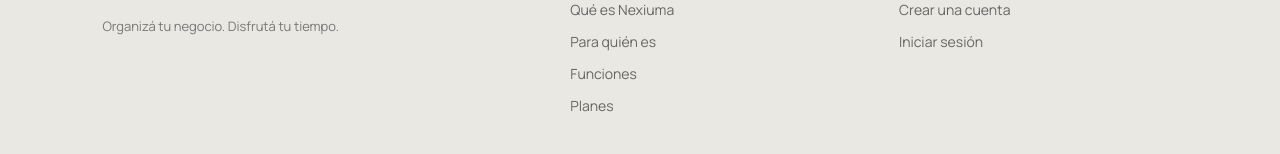
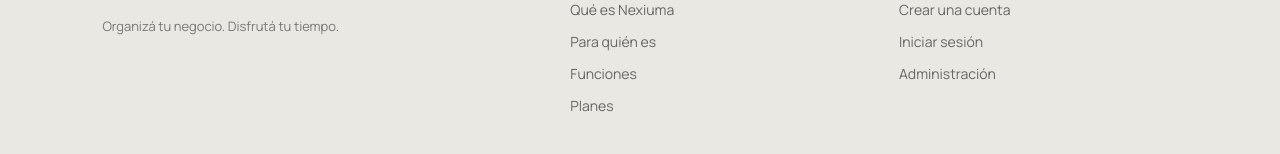
Before and after one commit to geratorresrod18/Nexiuma-v2, a plain HTML site: page index.html in a window 1280 px wide. Shown: the part 6670-6824 px from the top of the page. Drawn offline with nearby package versions, Linux system fonts and the light colour scheme.

Commit message:
Agregar acceso al panel administrativo

```diff
--- a/index.html
+++ b/index.html
@@ -343,6 +343,7 @@
             <a href="#contacto">Enviar una consulta</a>
             <a href="acceso.html?modo=registro">Crear una cuenta</a>
             <a href="acceso.html?modo=login">Iniciar sesión</a>
+            <a href="admin.html">Administración</a>
         </div>
     </div>
 
```
